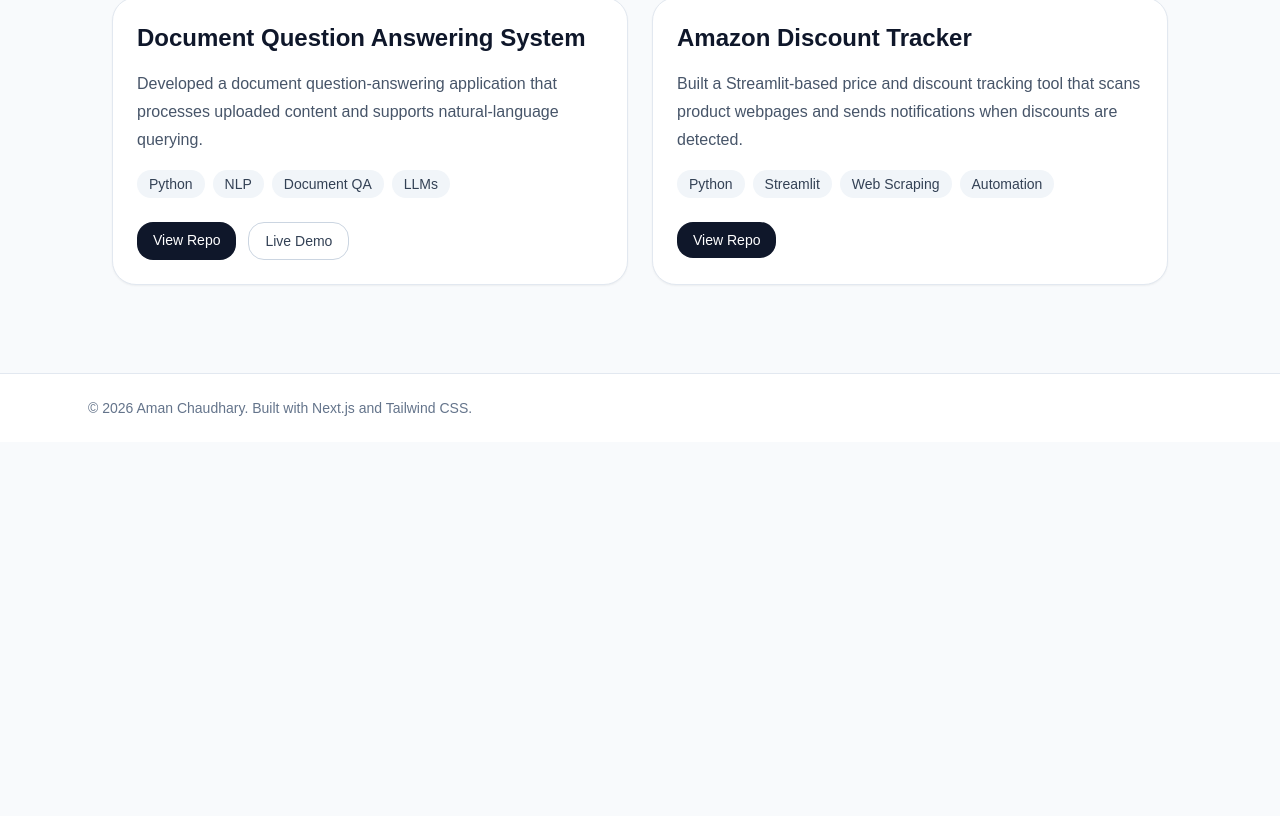
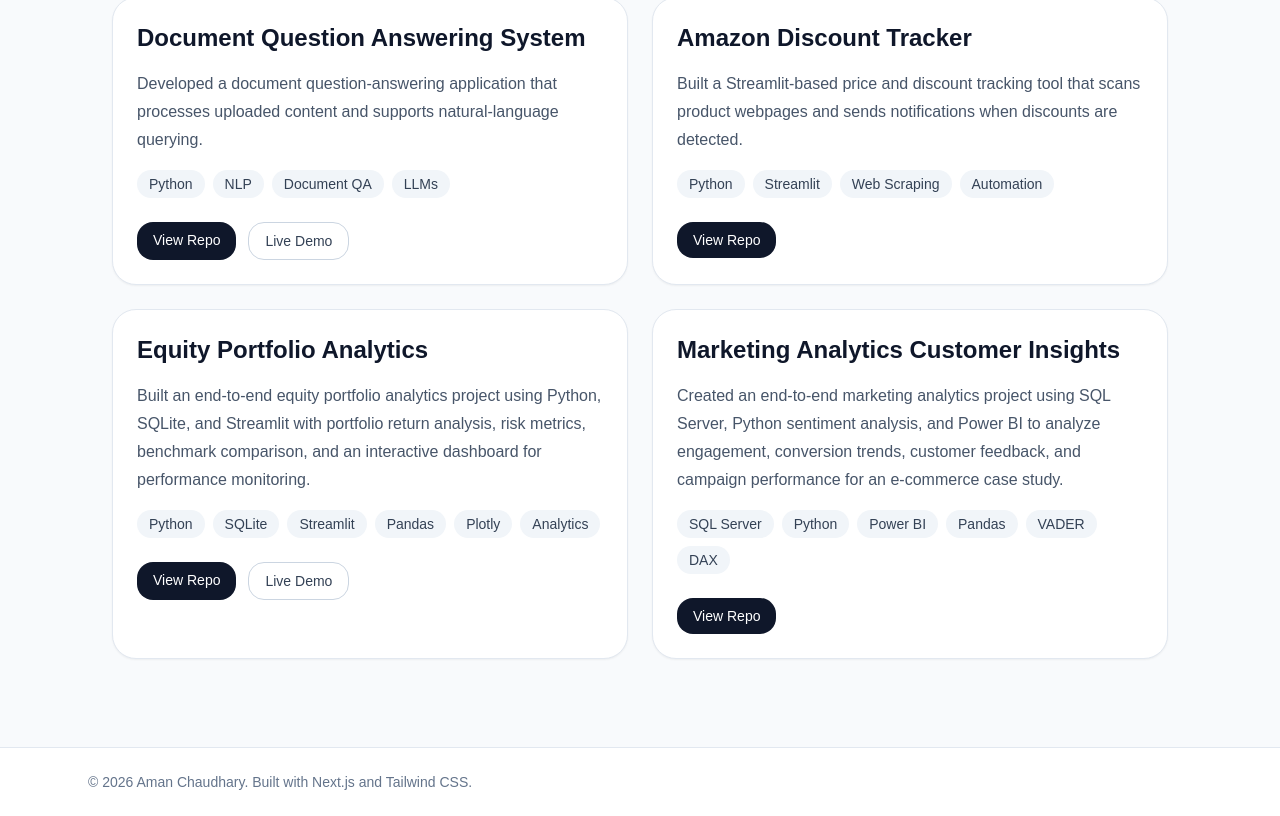
Before and after one commit to aerofa45/portfolio-website-aerofa, a Next.js app: page /repos in a window 1280 px wide. Shown: the part 602-1418 px from the top of the page. Before the commit the page ends 1044 px from the top, so only its background shows below. Built offline with nearby package versions, Linux system fonts and the light colour scheme.

Commit message:
Add new projects to the projects list

```diff
--- a/data/projects.ts
+++ b/data/projects.ts
@@ -28,4 +28,19 @@ export const projects = [
     tech: ['Python', 'Streamlit', 'Web Scraping', 'Automation'],
     github: 'https://github.com/aerofa45/Amazon_discount',
   },
+  {
+    title: 'Equity Portfolio Analytics',
+    summary:
+      'Built an end-to-end equity portfolio analytics project using Python, SQLite, and Streamlit with portfolio return analysis, risk metrics, benchmark comparison, and an interactive dashboard for performance monitoring.',
+    tech: ['Python', 'SQLite', 'Streamlit', 'Pandas', 'Plotly', 'Analytics'],
+    github: 'https://github.com/aerofa45/Equity-Analytics-Portfolio-Project',
+    demo: 'https://equity-analytics-portfolio-project-5mou7if7fsgkzixa36e3sx.streamlit.app/',
+  },
+  {
+    title: 'Marketing Analytics Customer Insights',
+    summary:
+      'Created an end-to-end marketing analytics project using SQL Server, Python sentiment analysis, and Power BI to analyze engagement, conversion trends, customer feedback, and campaign performance for an e-commerce case study.',
+    tech: ['SQL Server', 'Python', 'Power BI', 'Pandas', 'VADER', 'DAX'],
+    github: 'https://github.com/aerofa45/marketing-analytics-customer-insights',
+  },
 ];
```
